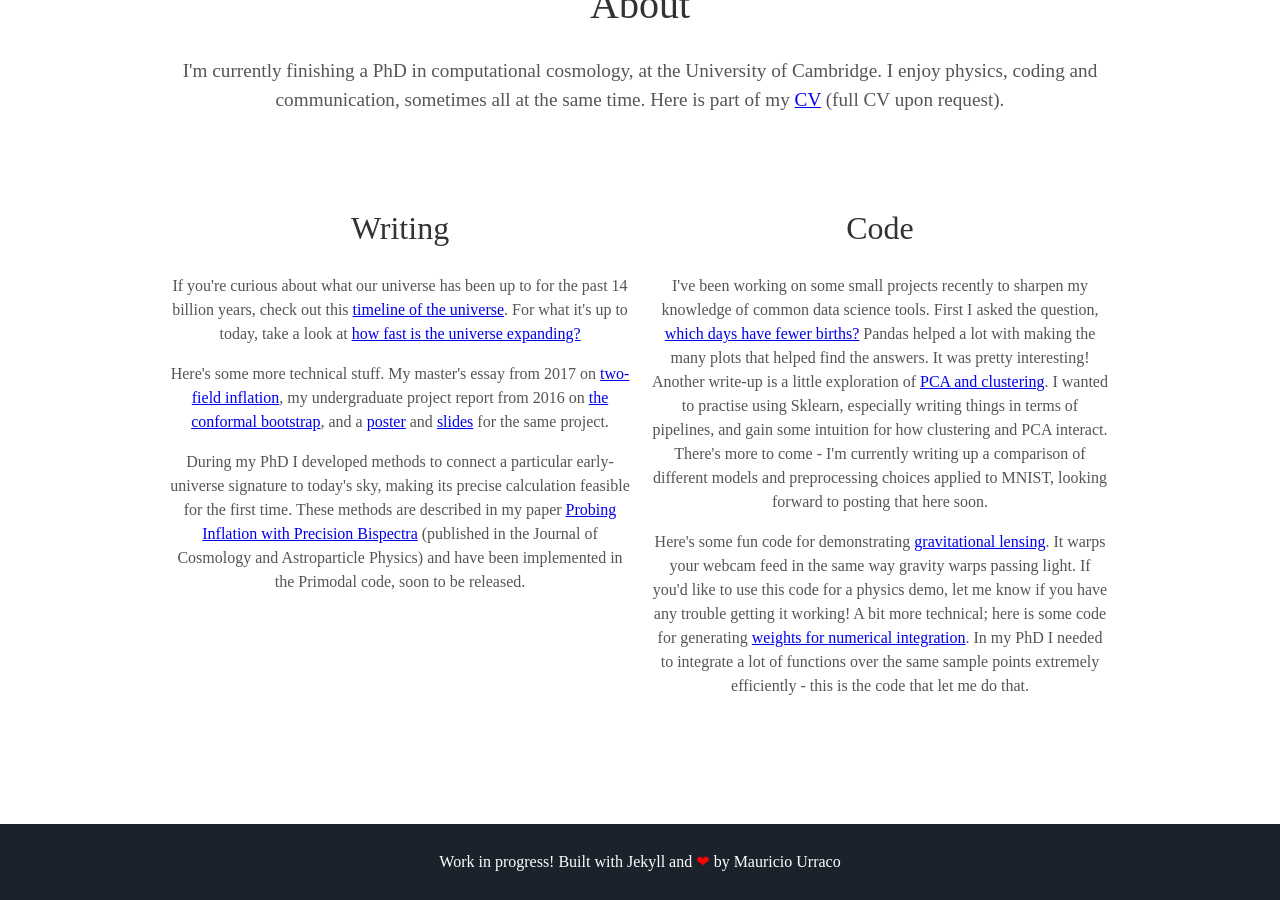
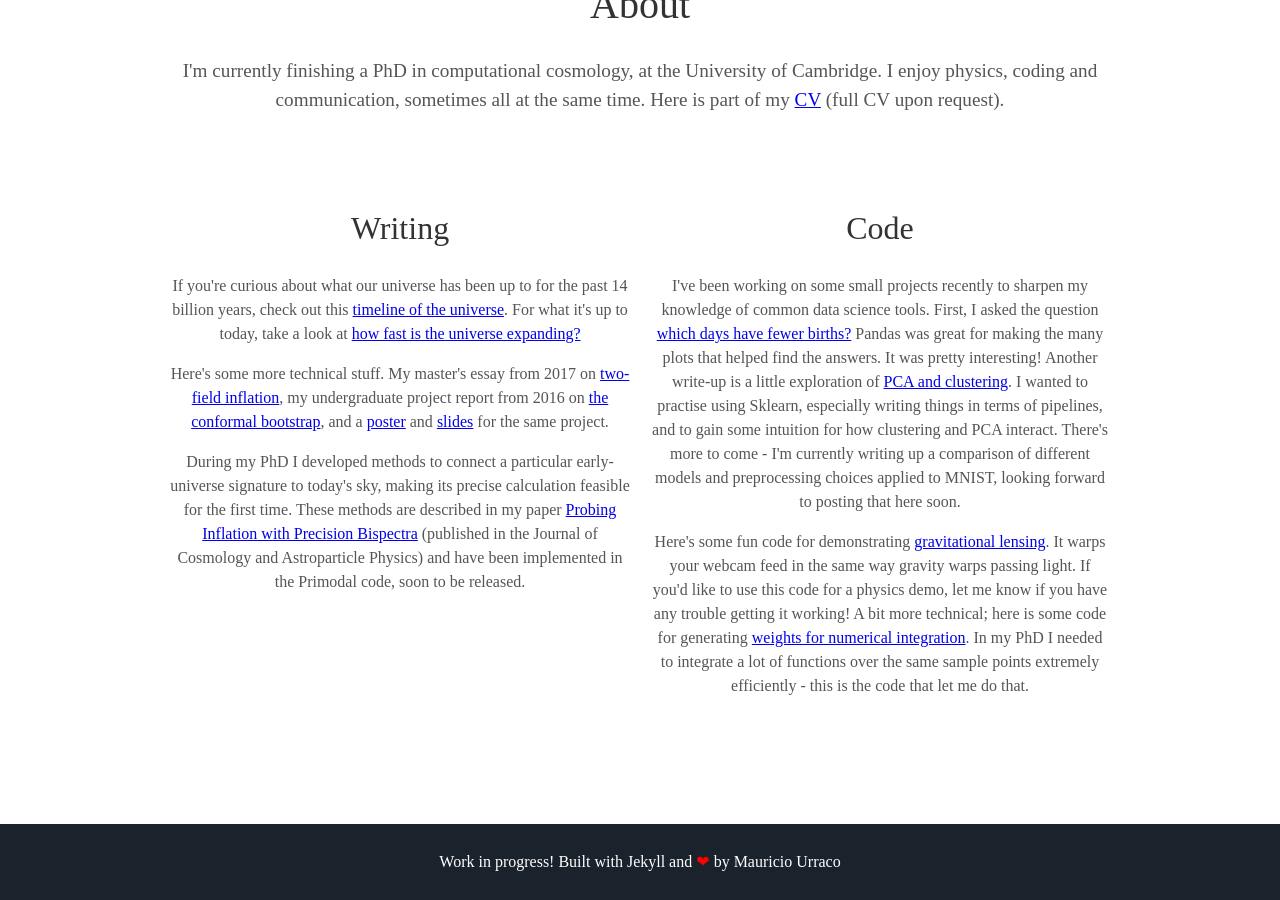
Before and after one commit to pc559/pc559.github.io, a Jekyll site: the page built from index.html, in a window 1280 px wide and 900 px high, scrolled down 1000 px. Built offline with Jekyll 4.4.1, drawn with Linux system fonts in a browser that asks for light colours; some web fonts are replaced.

Commit message:
Updated descriptions

```diff
--- a/_includes/about.html
+++ b/_includes/about.html
@@ -45,13 +45,13 @@
     <h2>Code</h2>
     <p>
     I've been working on some small projects recently to sharpen my knowledge of common data science tools.
-    First I asked the question,
+    First, I asked the question
     <a href="https://github.com/pc559/weekend_births_analysis/blob/main/ons_births_model.ipynb">which days have fewer births?</a>
-    Pandas helped a lot with making the many plots that helped find the answers. It was pretty interesting!
+    Pandas was great for making the many plots that helped find the answers. It was pretty interesting!
     Another write-up is a little exploration of
     <a href="https://github.com/pc559/pca_losing_cluster/blob/main/pca_losing_cluster.ipynb">PCA and clustering</a>.
     I wanted to practise using Sklearn, especially writing things in terms of pipelines,
-    and gain some intuition for how clustering and PCA interact.
+    and to gain some intuition for how clustering and PCA interact.
     There's more to come - I'm currently writing up a comparison of different models and preprocessing choices
     applied to MNIST, looking forward to posting that here soon.
     </p>
```
